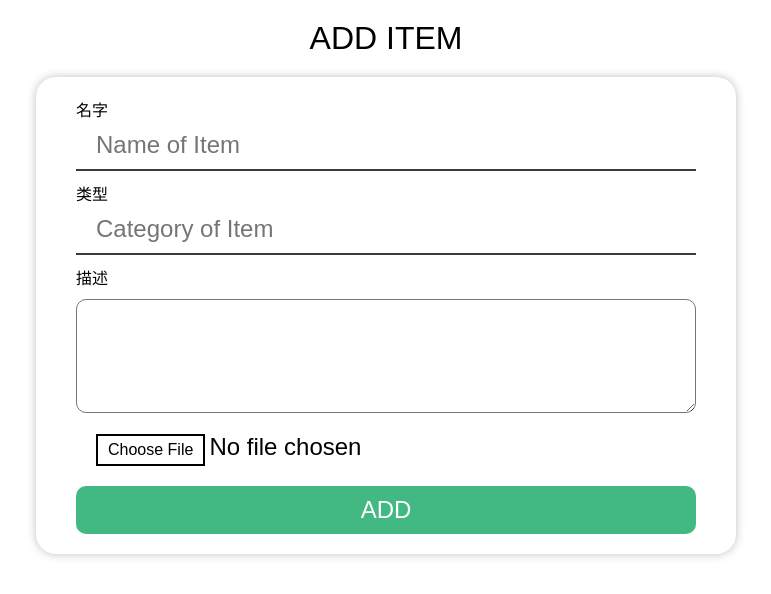
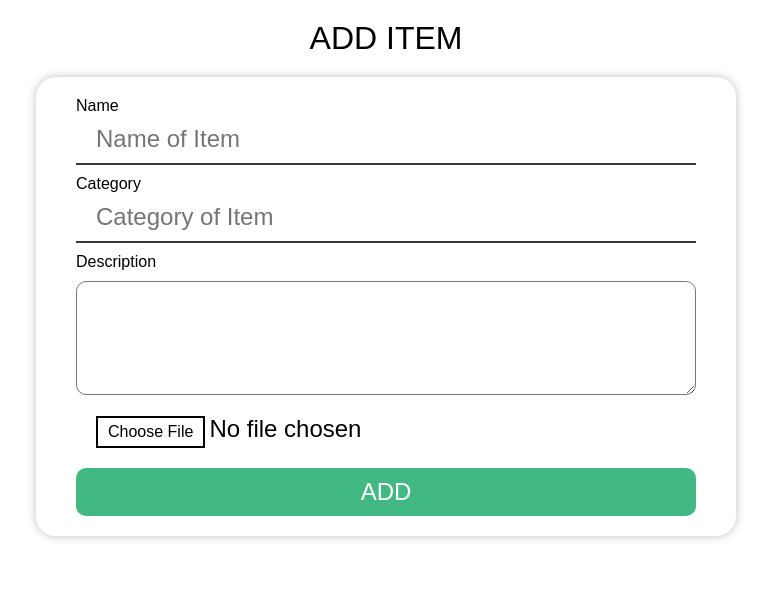
Before and after one commit to ryan-lam/hackathonx2021, a Django app: template project/backend/templates/add_item.html in a window 1280 px wide. Shown: the top 594 px of the page, without its empty margins (254-1025 px from the left). Run offline with Django 3.2, Linux system fonts and the light colour scheme; the template is opened without the code that fills it, so the values that code supplies are empty.

Commit message:
Translate

```diff
--- a/project/backend/templates/add_item.html
+++ b/project/backend/templates/add_item.html
@@ -9,13 +9,13 @@
 
         <form method="POST" enctype="multipart/form-data" action="{% url 'admin_add' %}" class="add__form">
             {% csrf_token %}
-            <label for="name" class="add__form--name normal">名字</label>
+            <label for="name" class="add__form--name normal">Name</label>
             <input type="text" name="item_name" value="" placeholder="Name of Item" required>
             <div style="height: 10px;"></div>
-            <label for="name" class="add__form--category">类型</label>
+            <label for="name" class="add__form--category">Category</label>
             <input type="text" name="item_category" value="" placeholder="Category of Item" required>
             <div style="height: 10px;"></div>
-            <label for="name" class="add__form--desc">描述</label>
+            <label for="name" class="add__form--desc">Description</label>
             <textarea id="textarea" name="item_description" rows="4" cols="50" required></textarea>
             <div style="height: 10px;"></div>
 
```
Also changed, not shown: project/db.sqlite3.
